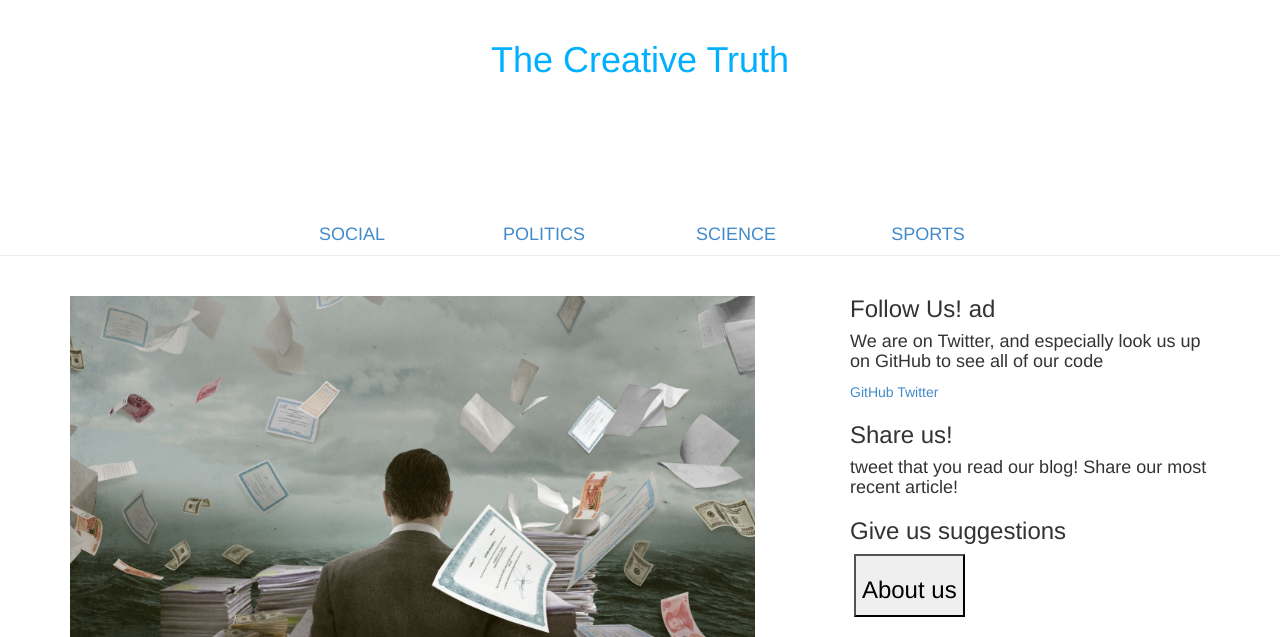
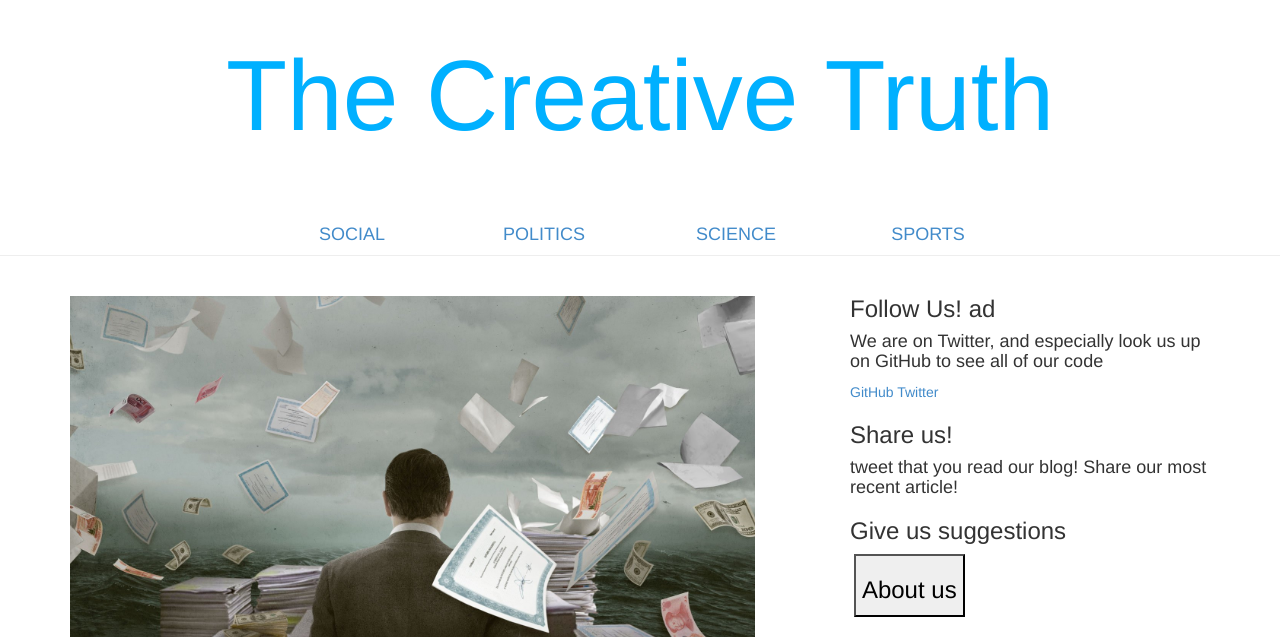
Before and after one commit to carterfawson/TheCreativeTruth, a Django app: template templates/index.html in a window 1280 px wide. Shown: the top 637 px of the page. Run offline with Django 3.2, Linux system fonts and the light colour scheme; the template is opened without the code that fills it, so the values that code supplies are empty; some libraries are stand-ins or nearby versions.

Commit message:
WIP header

```diff
--- a/static/blog/css/index.css
+++ b/static/blog/css/index.css
@@ -9,6 +9,10 @@
     height: 175px;
     color: #00b0ff;
     text-align: center;
+}
+
+.imghead > h1 {
+    font-size: 100px;
 }
 
 .navbar-custom {
```
